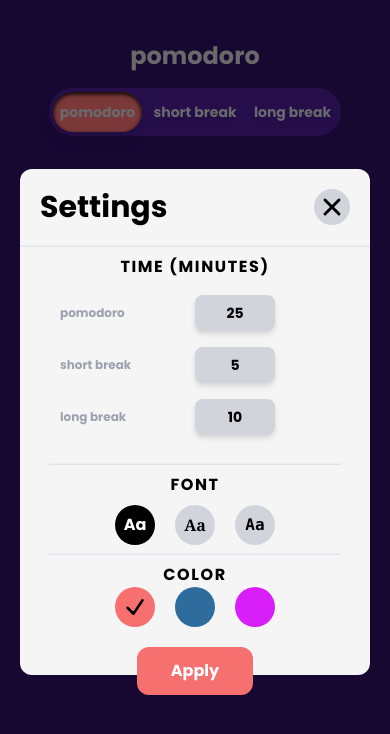
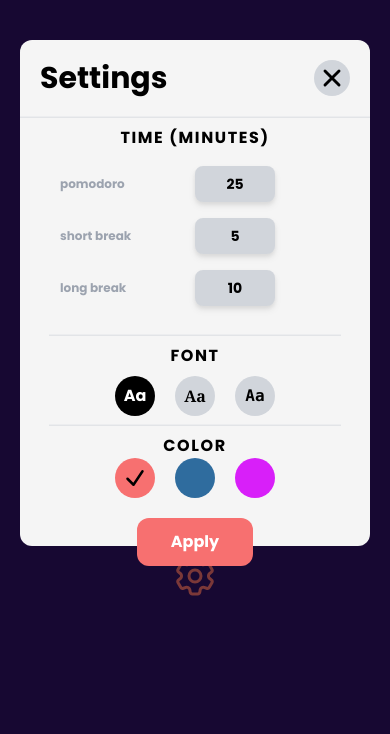
Before and after one commit to JobaF/pomodoro-app, a Next.js app: page / in a window 390 px wide. Both pictures are taken after a click on the icon 195 px from the left and 576 px from the top of the page. Shown: the top 734 px of the page. Built offline with nearby package versions, Linux system fonts and the light colour scheme.

Commit message:
Add better modal positioning for mobile

```diff
--- a/src/components/Modal.tsx
+++ b/src/components/Modal.tsx
@@ -91,7 +91,7 @@ export const Modal: FC<ModalProps> = ({}) => {
 				onClick={() => setIsModalShowing(false)}
 				className="h-full w-full absolute z-10 bg-black opacity-50"
 			></div>
-			<div className="absolute max-h-full bg-neutral-100 z-20 md:w-2/5 min-w-[350px] md:top-36 max-w-xl opacity-100 rounded-xl flex flex-col items-center">
+			<div className="absolute max-h-full bg-neutral-100 z-20 md:w-2/5 min-w-[350px] top-10 md:top-36 max-w-xl opacity-100 rounded-xl flex flex-col items-center">
 				{/* Heading and close button */}
 				<div className="w-full flex justify-between p-5 sm:p-10">
 					<h1 className="text-3xl">Settings</h1>
--- a/src/pages/index.tsx
+++ b/src/pages/index.tsx
@@ -82,7 +82,7 @@ export default function Home() {
 	}
 	return (
 		<div
-			className={`${activeFont} font-bold h-screen bg-violet-950 flex justify-center items-center`}
+			className={`${activeFont} font-bold h-screen bg-violet-950 flex justify-center`}
 		>
 			{showModal && <Modal />}
 			<div className="w-full xl:w-1/2 max-w-[700px] h-full flex flex-col items-center sm:gap-10 gap-4">
```
